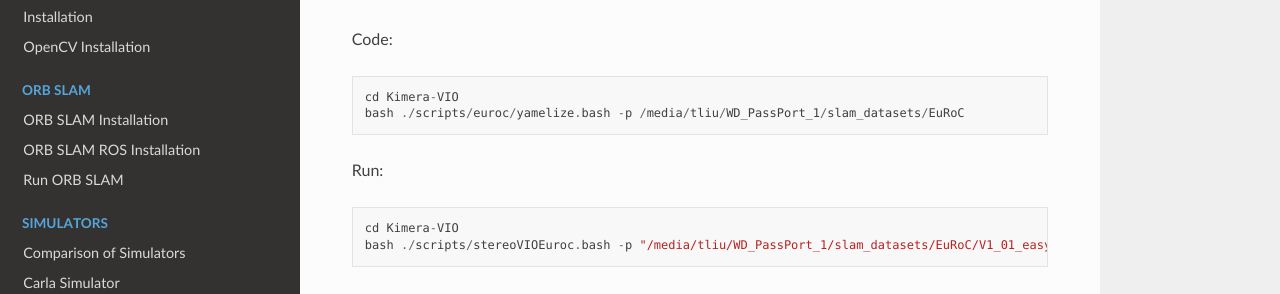
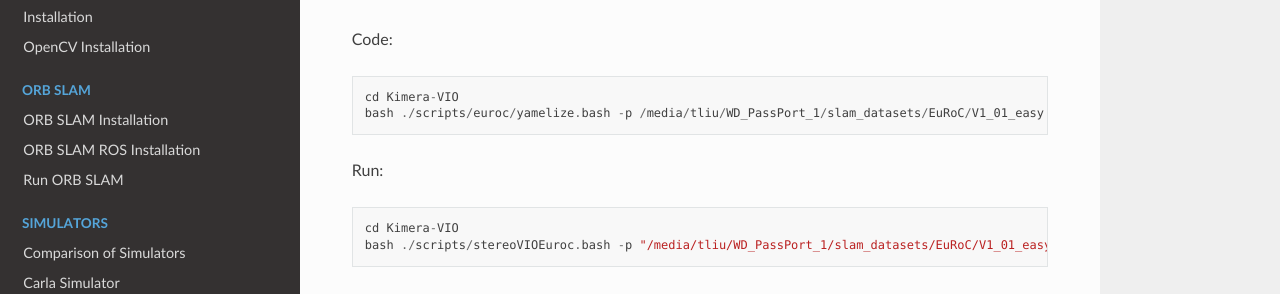
Before and after one commit to tianchenliu/uuv-slam-docs-test, a Sphinx documentation site: the page built from docs/source/sections/kimera/kimera_vio.rst, in a window 1280 px wide and 900 px high, scrolled down 2105 px. Shown: the part 154-448 px from the top of the window. Built offline with Sphinx 7.4.7 and the Read the Docs theme 2.0.0, drawn with Linux system fonts in a browser that asks for light colours.

Commit message:
fix file folder location

```diff
--- a/docs/source/sections/kimera/kimera_vio.rst
+++ b/docs/source/sections/kimera/kimera_vio.rst
@@ -101,7 +101,7 @@ Run
 Code: ::
 
     cd Kimera-VIO
-    bash ./scripts/euroc/yamelize.bash -p /media/tliu/WD_PassPort_1/slam_datasets/EuRoC
+    bash ./scripts/euroc/yamelize.bash -p /media/tliu/WD_PassPort_1/slam_datasets/EuRoC/V1_01_easy
 
 Run: ::
 
```
